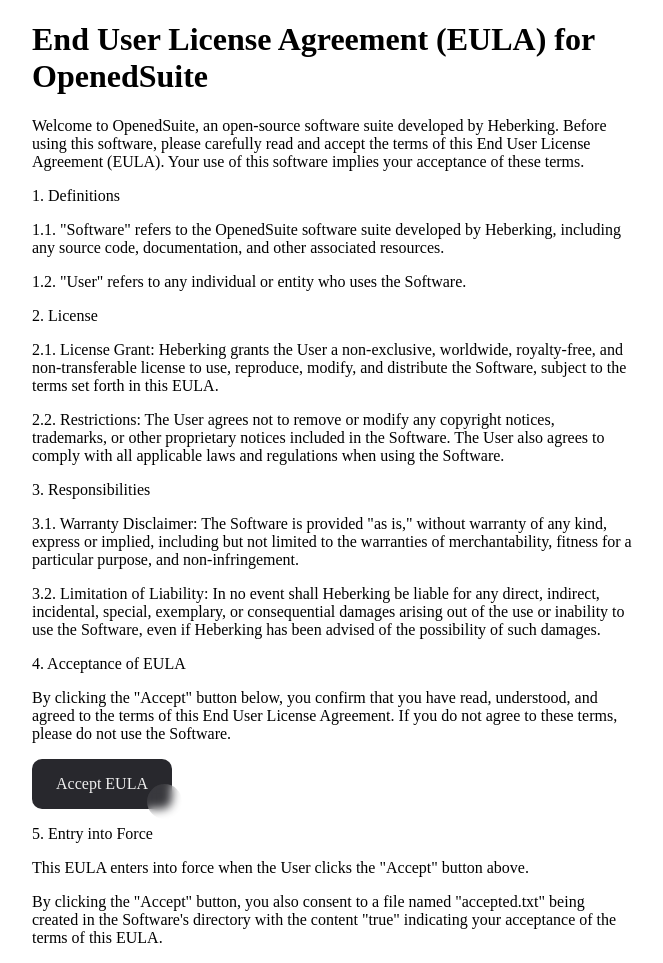
After one commit to Opened-suite/opened-msg, a PHP site: page /boot/eula.php in a window 1280 px wide. The commit adds this page. Shown: the whole page, without its empty margins (308-971 px from the left). Run offline with PHP 8.4, Linux system fonts and the light colour scheme.

Commit message:
Feature \ eula

```diff
--- /dev/null
+++ b/boot/accepted.txt
@@ -0,0 +1 @@
+true
--- /dev/null
+++ b/boot/eula.php
@@ -0,0 +1,108 @@
+<!DOCTYPE html>
+<html lang="en">
+<head>
+    <meta charset="UTF-8">
+    <meta name="viewport" content="width=device-width, initial-scale=1.0">
+    <title>OpenedSuite EULA</title>
+</head>
+<body>
+    <div style="max-width: 600px; margin: 0 auto;">
+        <h1>End User License Agreement (EULA) for OpenedSuite</h1>
+        <p>Welcome to OpenedSuite, an open-source software suite developed by Heberking. Before using this software, please carefully read and accept the terms of this End User License Agreement (EULA). Your use of this software implies your acceptance of these terms.</p>
+        <p>1. Definitions</p>
+        <p>1.1. "Software" refers to the OpenedSuite software suite developed by Heberking, including any source code, documentation, and other associated resources.</p>
+        <p>1.2. "User" refers to any individual or entity who uses the Software.</p>
+
+        <p>2. License</p>
+        <p>2.1. License Grant: Heberking grants the User a non-exclusive, worldwide, royalty-free, and non-transferable license to use, reproduce, modify, and distribute the Software, subject to the terms set forth in this EULA.</p>
+        <p>2.2. Restrictions: The User agrees not to remove or modify any copyright notices, trademarks, or other proprietary notices included in the Software. The User also agrees to comply with all applicable laws and regulations when using the Software.</p>
+
+        <p>3. Responsibilities</p>
+        <p>3.1. Warranty Disclaimer: The Software is provided "as is," without warranty of any kind, express or implied, including but not limited to the warranties of merchantability, fitness for a particular purpose, and non-infringement.</p>
+        <p>3.2. Limitation of Liability: In no event shall Heberking be liable for any direct, indirect, incidental, special, exemplary, or consequential damages arising out of the use or inability to use the Software, even if Heberking has been advised of the possibility of such damages.</p>
+
+        <p>4. Acceptance of EULA</p>
+        <p>By clicking the "Accept" button below, you confirm that you have read, understood, and agreed to the terms of this End User License Agreement. If you do not agree to these terms, please do not use the Software.</p>
+
+        <form action="return_eula.php" method="post">
+            <input type="hidden" name="accepted" value="true">
+            <button class="button-86" role="button">Accept EULA</button>
+
+
+        </form>
+
+        <p>5. Entry into Force</p>
+        <p>This EULA enters into force when the User clicks the "Accept" button above.</p>
+        <p>By clicking the "Accept" button, you also consent to a file named "accepted.txt" being created in the Software's directory with the content "true" indicating your acceptance of the terms of this EULA.</p>
+    </div>
+</body>
+<style>
+    /* CSS */
+.button-86 {
+  all: unset;
+  width: 100px;
+  height: 30px;
+  font-size: 16px;
+  background: transparent;
+  border: none;
+  position: relative;
+  color: #f0f0f0;
+  cursor: pointer;
+  z-index: 1;
+  padding: 10px 20px;
+  display: flex;
+  align-items: center;
+  justify-content: center;
+  white-space: nowrap;
+  user-select: none;
+  -webkit-user-select: none;
+  touch-action: manipulation;
+}
+
+.button-86::after,
+.button-86::before {
+  content: '';
+  position: absolute;
+  bottom: 0;
+  right: 0;
+  z-index: -99999;
+  transition: all .4s;
+}
+
+.button-86::before {
+  transform: translate(0%, 0%);
+  width: 100%;
+  height: 100%;
+  background: #28282d;
+  border-radius: 10px;
+}
+
+.button-86::after {
+  transform: translate(10px, 10px);
+  width: 35px;
+  height: 35px;
+  background: #ffffff15;
+  backdrop-filter: blur(5px);
+  -webkit-backdrop-filter: blur(5px);
+  border-radius: 50px;
+}
+
+.button-86:hover::before {
+  transform: translate(5%, 20%);
+  width: 110%;
+  height: 110%;
+}
+
+.button-86:hover::after {
+  border-radius: 10px;
+  transform: translate(0, 0);
+  width: 100%;
+  height: 100%;
+}
+
+.button-86:active::after {
+  transition: 0s;
+  transform: translate(0, 5%);
+}
+</style>
+</html>
--- a/home/contacts/add/add_user.php
+++ b/home/contacts/add/add_user.php
@@ -2,7 +2,7 @@
 session_start();
 try {
 $pseudo = $_POST["pseudo"];
-$pseudoadd = $_POST["pseudo_add"];
+$pseudoadd = htmlspecialchars($_POST["pseudo_add"]);
 
 require_once("../../../config/config_db.php");
 
--- a/home/contacts/index.php
+++ b/home/contacts/index.php
@@ -2,7 +2,7 @@
 session_start();
 include_once ("../../config/config_db.php");
 session_start();
-if (!isset($_SESSION["pseudo"]) && $_SESSION["token"]) {
+if (empty($_SESSION["pseudo"]) && empty($_SESSION["token"])) {
     header("location: /");
 } else {
     $pseudo = $_SESSION["pseudo"];
--- a/home/discussion/api/msg/msgapi.js
+++ b/home/discussion/api/msg/msgapi.js
@@ -1,7 +1,6 @@
 let valuejs = document.querySelector(".valuejs");
 let valuetable = document.querySelector(".valuetablejs");
 let iframemsg = document.querySelector(".iframemsg");
-iframemsg.scrollTop = iframemsg.scrollHeight;
 setInterval(() => {
     fetch(`api/msg/msgapi.php?table=${valuetable.innerHTML}`)
         .then(function(response) {
--- a/home/discussion/index.php
+++ b/home/discussion/index.php
@@ -130,5 +130,8 @@
 
             <script src="api/msg/msgapi.js" defer></script>
             <script src="/scripts/send/img.js" defer></script>
-
+<script>
+    let iframemsg = document.querySelector(".iframemsg");
+iframemsg.scrollTop = iframemsg.scrollHeight;
+</script>
 </html>
--- a/home/discussion/msg.php
+++ b/home/discussion/msg.php
@@ -35,7 +35,6 @@
         <meta name="viewport" content="width=device-width, initial-scale=1.0">
         <title>OpenedMSG</title>
         <link href="https://fonts.googleapis.com/icon?family=Material+Icons" rel="stylesheet">
-        <script src="/home/home.js"></script>
 
         <link rel="stylesheet" href="/style/home.css">
         <link rel="stylesheet" href="/style/shared.css">
--- /dev/null
+++ b/sys/drive.txt
@@ -0,0 +1 @@
+true
--- /dev/null
+++ b/sys/eula.txt
@@ -0,0 +1 @@
+true
```
Also changed, not shown: boot/return_eula.php (added, +14 -0 lines), home/discussion/send_msg.php (+12 -4 lines), index.php (+5 -3 lines), info.php (deleted).
